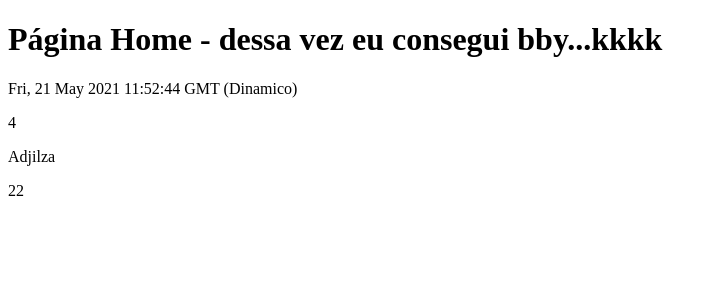
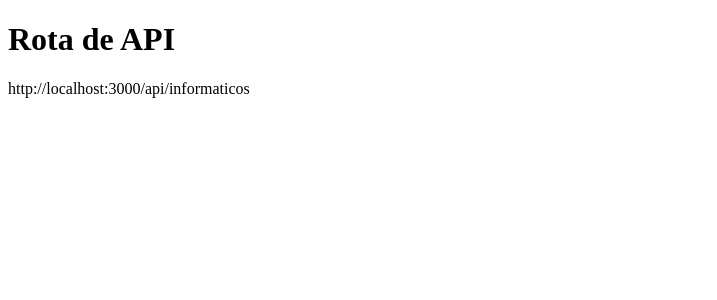
Before and after one commit to soares97/api_router, a Next.js app: page / in a window 1280 px wide. Shown: the top 300 px of the page, without its empty margins (0-717 px from the left). Built offline with nearby package versions, Linux system fonts and the light colour scheme.

Commit message:
API pré terminado

```diff
--- a/pages/index.js
+++ b/pages/index.js
@@ -1,51 +1,16 @@
 export default function Home(props) {
-    console.log('Passando pelo Front-End')
-    const tempoDinamico = new Date();
-    const tempoD = tempoDinamico.toGMTString();
-    /*
-        return (
-            <div>
-                <p>{props.alunos.id}</p>
-                <p>{props.alunos.title}</p>
-            </div>
-        )
-    */
-
-/*
-    {
-        props.alunos.map(poste => {
-            return (
-                <div>
-                    <h3>{poste.id}</h3>
-                    <p>{poste.nome}</p>
-                    <p>{poste.idade}</p>
-                </div>
-            )
-        })
-    }
-*/
-
      while (props.alunos) {
          return (
             <div>
-                <h1>Página Home - dessa vez eu consegui bby...kkkk</h1>
-                <p>{tempoD} (Dinamico)</p>
-                <p>{props.alunos.id}</p>
-                <p>{props.alunos.nome}</p>
-                <p>{props.alunos.idade}</p>
+                <h1>Rota de API</h1>
+                <p>http://localhost:3000/api/informaticos</p>
             </div>
          )
      }
-
-
 }
 
 export async function getStaticProps() {
-    //console.log('Passando pelo Back-End')
-    //const tempoEstatico = new Date();
-    //const tempoE = tempoEstatico.toGMTString();
-
-    const response = await fetch('http://localhost:3000/api/informaticos/?id=4');
+    const response = await fetch('http://localhost:3000/api/informaticos/?id=1');
     const alunos = await response.json();
 
     return {
```
